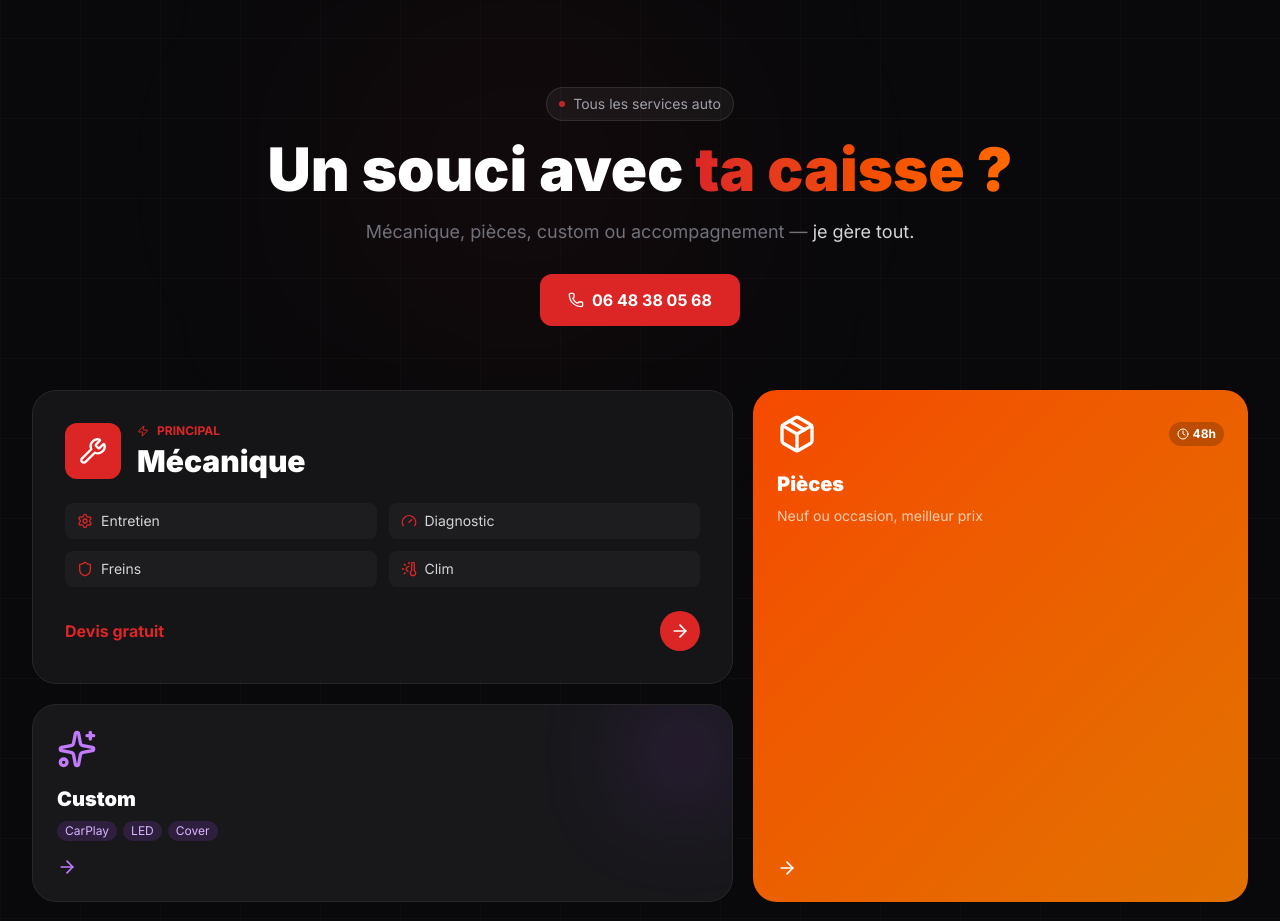
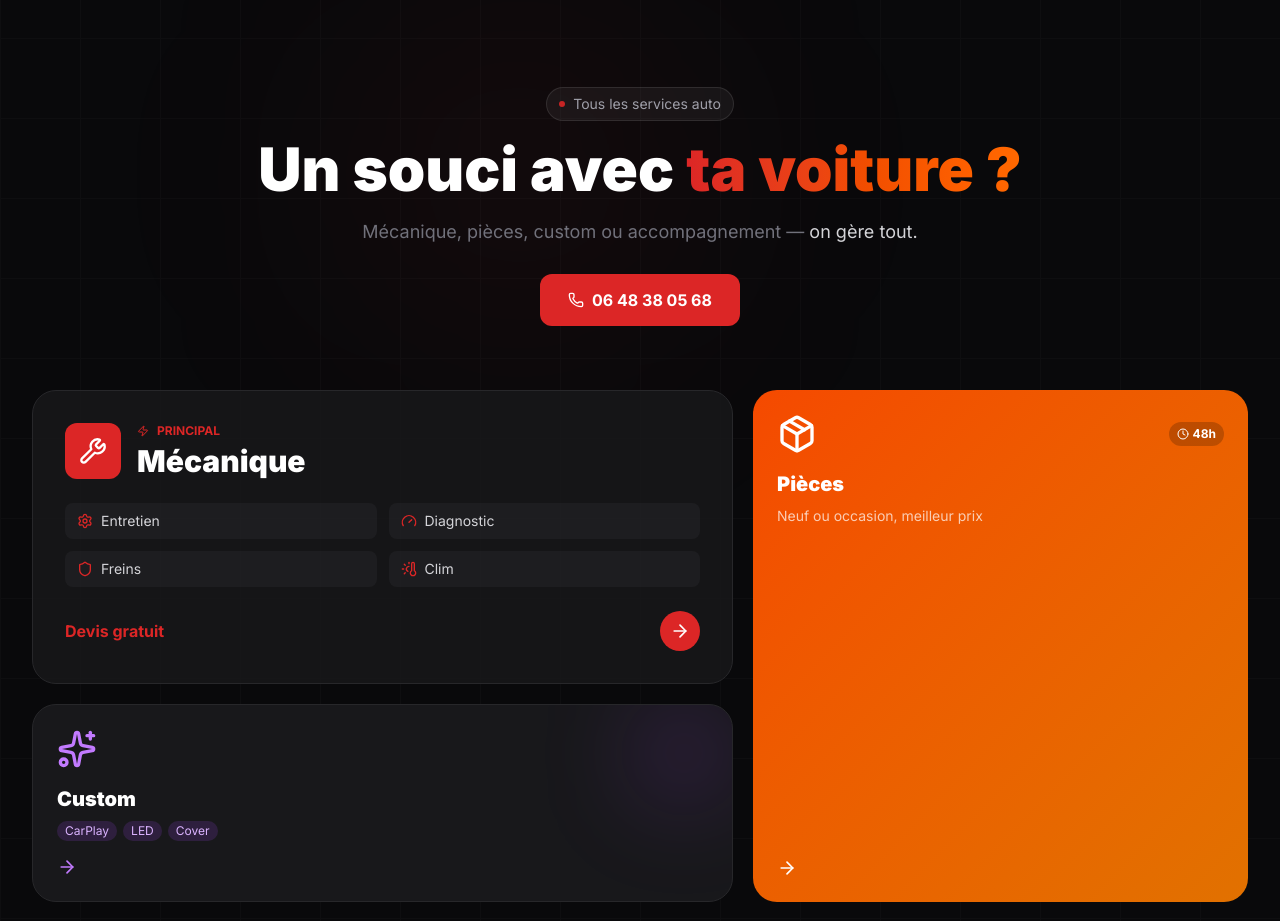
Before and after one commit to yassautopro34-blip/CODE-Web-Yassauto, a Next.js app: page / in a window 1280 px wide. Shown: the part 860-1781 px from the top of the page. Built offline with nearby package versions, Linux system fonts and the light colour scheme; no server answers; the database is empty.

Commit message:
fix: caisse  voiture, je gère  on gère

```diff
--- a/src/components/home/ServicesGrid.tsx
+++ b/src/components/home/ServicesGrid.tsx
@@ -21,11 +21,11 @@ export const ServicesGrid: React.FC = () => {
           </div>
 
           <h2 className="text-3xl md:text-5xl lg:text-6xl font-black text-white leading-[0.95] mb-3 md:mb-5">
-            Un souci avec <span className="text-transparent bg-clip-text bg-gradient-to-r from-brand-red to-orange-500">ta caisse ?</span>
+            Un souci avec <span className="text-transparent bg-clip-text bg-gradient-to-r from-brand-red to-orange-500">ta voiture ?</span>
           </h2>
 
           <p className="text-zinc-500 text-sm md:text-base lg:text-lg max-w-xl mx-auto mb-5 md:mb-7">
-            Mécanique, pièces, custom ou accompagnement — <span className="text-zinc-300">je gère tout.</span>
+            Mécanique, pièces, custom ou accompagnement — <span className="text-zinc-300">on gère tout.</span>
           </p>
 
           <a
```
